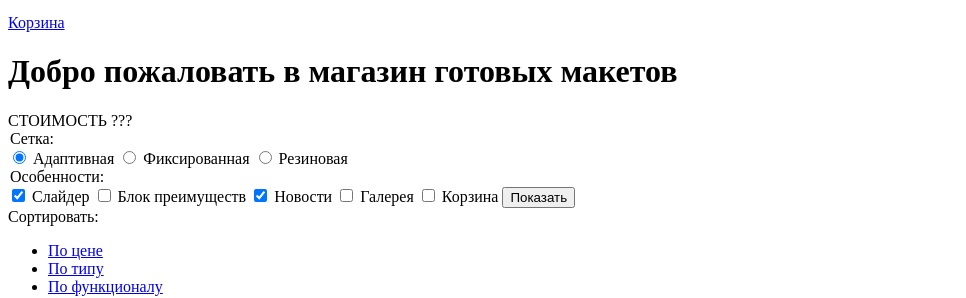
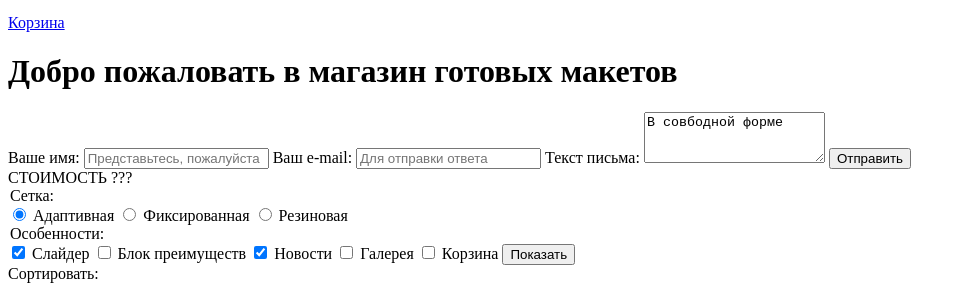
Before and after one commit to kilinangaro/144007-nerds, a plain HTML site: page nerds-catalog.html in a window 1280 px wide. Shown: the part 118-416 px from the top of the page, without its empty margins (0-966 px from the left). Drawn offline with Linux system fonts and the light colour scheme.

Commit message:
добавила форму

```diff
--- a/nerds-catalog.html
+++ b/nerds-catalog.html
@@ -33,6 +33,19 @@
         <h1>Добро пожаловать в магазин готовых макетов</h1>
       </header>
       <main class="container">
+        <form action="https://echo.htmlacademy.ru" method="post">
+          <span>Ваше имя:</span>
+          <label>
+           <input type="text" name="time" value="" placeholder="Представьтесь, пожалуйста">
+          </label>
+          <span>Ваш e-mail:</span>
+          <label>
+           <input type="text" name="name" value="" placeholder="Для отправки ответа">
+          </label>
+          <span>Текст письма:</span>
+          <textarea name="comment" id="comment-field" rows="3">В совбодной форме</textarea>
+           <input type="submit" value="Отправить">
+        </form>
         <div class="main-catalog">
           <div class="main-catalog-left">
             <form class="constructor-form" action="https://echo.htmlacademy.ru" method="post">
```
Also changed, not shown: index.html (+13 -0 lines).
